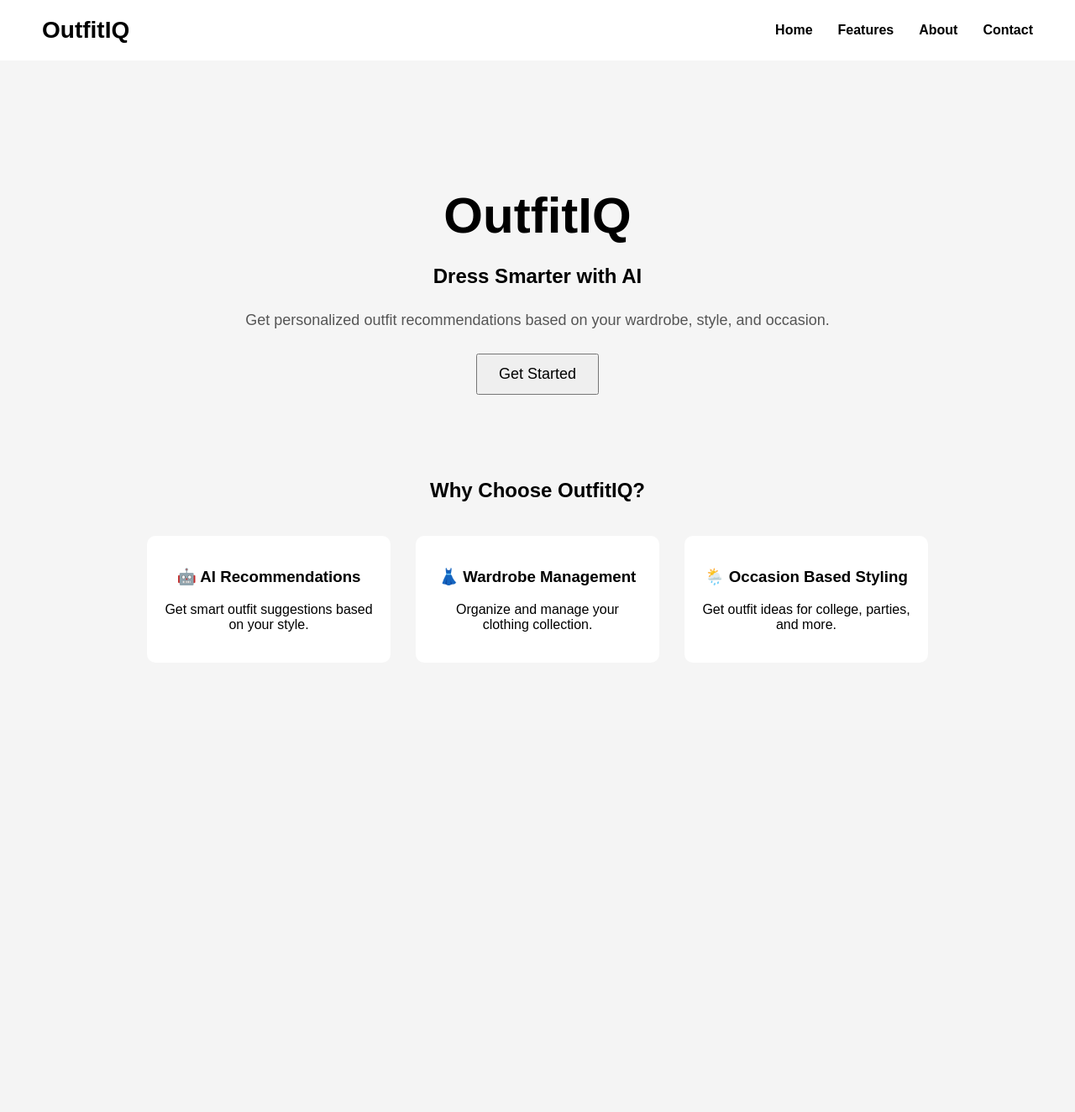
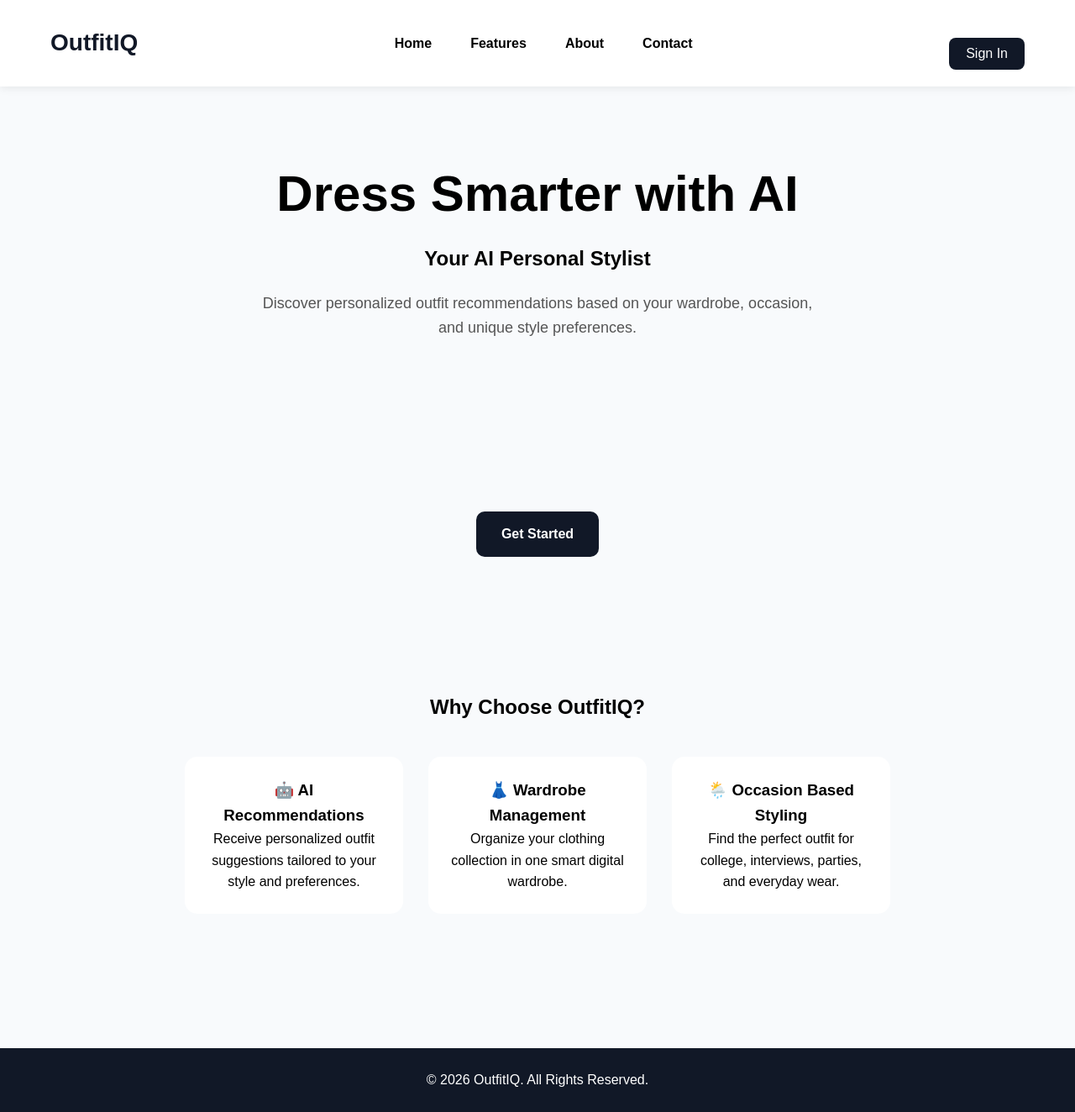
Before and after one commit to ChayaBL/OutfitIQ, a Flask app: page / in a window 1280 px wide. Shown: the whole page at 84% size. Before the commit the page ends 752 px from the top, so only its background shows below. Run offline with Flask 3, Linux system fonts and the light colour scheme.

Commit message:
Version 0.2: Improve OutfitIQ landing page

```diff
--- a/static/style.css
+++ b/static/style.css
@@ -1,14 +1,45 @@
+:root{
+    --primary:#111827;
+    --accent:#2563eb;
+    --background:#f8fafc;
+    --white:#ffffff;
+}
+html{
+    scroll-behavior: smooth;
+}
+*{
+    margin:0;
+    padding:0;
+    box-sizing:border-box;
+}
 body{
     margin:0;
     font-family:Arial, sans-serif;
-    background:#f5f5f5;
+
+    background:var(--background);
+    line-height:1.6;
 }
 
 .hero{
+    display:flex;
+    flex-direction:column;
+    justify-content:center;
+    align-items:center;
     text-align:center;
-    margin-top:150px;
+    padding:80px;
+    min-height:80vh;
 }
-
+.nav-links{
+    list-style:none;
+    display:flex;
+    gap:30px;
+    margin:0;
+    padding:0;
+}
+.nav-links a{
+    transition:0.3s;
+    padding: 8px;
+}
 h1{
     font-size:60px;
     margin-bottom:10px;
@@ -21,6 +52,7 @@ h1{
 
 .description{
     width:60%;
+    max-width: 700px;
     margin:auto;
     margin-top:20px;
     font-size:18px;
@@ -30,30 +62,43 @@ h1{
 
 button{
     margin-top:25px;
-    padding:12px 25px;
+    padding:14px 30px;
     font-size:18px;
     cursor:pointer;
+    border:none;
+    border-radius:10px;
+    background:var(--primary);
+    color:white;
+    transition:0.3s;
+}
+
+button:hover{
+    background:var(--accent);
+    transform:translateY(-2px);
 }
 nav{
     display:flex;
     justify-content:space-between;
     align-items:center;
-    padding:20px 50px;
+    padding:20px 60px;
     background:white;
+    position:sticky;
+    top:0;
+    box-shadow:0 2px 10px rgba(0,0,0,0.08);
 }
 
 .logo{
     font-size:28px;
     font-weight:bold;
+    color:var(--primary);
+    cursor:pointer;
+    transition:0.3s;
 }
 
-ul{
-    list-style:none;
-    display:flex;
-    gap:30px;
-    margin:0;
-    padding:0;
+.logo:hover{
+    color:var(--accent);
 }
+
 
 a{
     text-decoration:none;
@@ -73,9 +118,56 @@ a{
     margin-top:40px;
 }
 
+
+.login-btn{
+    background:var(--primary);
+    color:var(--white);
+    border:none;
+    padding:10px 20px;
+    border-radius:8px;
+    cursor:pointer;
+    font-size:16px;
+}
+
+.login-btn:hover{
+    opacity:0.9;
+}
+footer{
+    background:var(--primary);
+    color:var(--white);
+    text-align:center;
+    padding:25px;
+    margin-top:80px;
+}
+.btn{
+    display:inline-block;
+    margin-top:25px;
+    padding:14px 30px;
+
+    color:white;
+    text-decoration:none;
+    border-radius:10px;
+    transition:0.3s;
+    background: var(--primary);
+}
+
+.btn:hover{
+
+    transform:translateY(-2px);
+    background:var(--accent);
+}
 .feature-card{
     background:white;
-    padding:20px;
-    width:250px;
-    border-radius:10px;
+    padding:25px;
+    width:260px;
+    border-radius:15px;
+    transition:0.3s;
 }
+
+.feature-card:hover{
+    transform:translateY(-8px);
+    box-shadow:0 10px 25px rgba(0,0,0,0.15);
+}
+.nav-links a:hover{
+    color:#2563eb;
+}
--- a/templates/index.html
+++ b/templates/index.html
@@ -9,50 +9,56 @@
     <nav>
         <div class="logo">OutfitIQ</div>
 
-        <ul>
+        <ul class="nav-links">
             <li><a href="#">Home</a></li>
             <li><a href="#">Features</a></li>
             <li><a href="#">About</a></li>
             <li><a href="#">Contact</a></li>
         </ul>
+
+        <button class="login-btn">Sign In</button>
     </nav>
 
     <div class="hero">
-        <h1>OutfitIQ</h1>
+        <h1>Dress Smarter with AI</h1>
 
-        <p class="tagline">
-            Dress Smarter with AI
-        </p>
+    <p class="tagline">
+        Your AI Personal Stylist
+    </p>
 
-        <p class="description">
-            Get personalized outfit recommendations
-            based on your wardrobe, style, and occasion.
-        </p>
+    <p class="description">
+        Discover personalized outfit recommendations based on your wardrobe,
+        occasion, and unique style preferences.
+    </p>
 
-        <button>Get Started</button>
+    <a href="#features" class="btn">Get Started</a>
     </div>
-    <section class="features">
+    <section id="features" class="features">
         <h2>Why Choose OutfitIQ?</h2>
 
         <div class="feature-container">
 
             <div class="feature-card">
                 <h3>🤖 AI Recommendations</h3>
-                <p>Get smart outfit suggestions based on your style.</p>
+                <p>Receive personalized outfit suggestions tailored to your style and preferences.</p>
             </div>
 
             <div class="feature-card">
                 <h3>👗 Wardrobe Management</h3>
-                <p>Organize and manage your clothing collection.</p>
+                <p>Organize your clothing collection in one smart digital wardrobe.</p>
             </div>
 
             <div class="feature-card">
                 <h3>🌦️ Occasion Based Styling</h3>
-                <p>Get outfit ideas for college, parties, and more.</p>
+                <p>Find the perfect outfit for college, interviews, parties, and everyday wear.</p>
             </div>
 
         </div>
     </section>
+<footer>
+    <p>© 2026 OutfitIQ. All Rights Reserved.</p>
+</footer>
 
 </body>
+
 </html>
```
